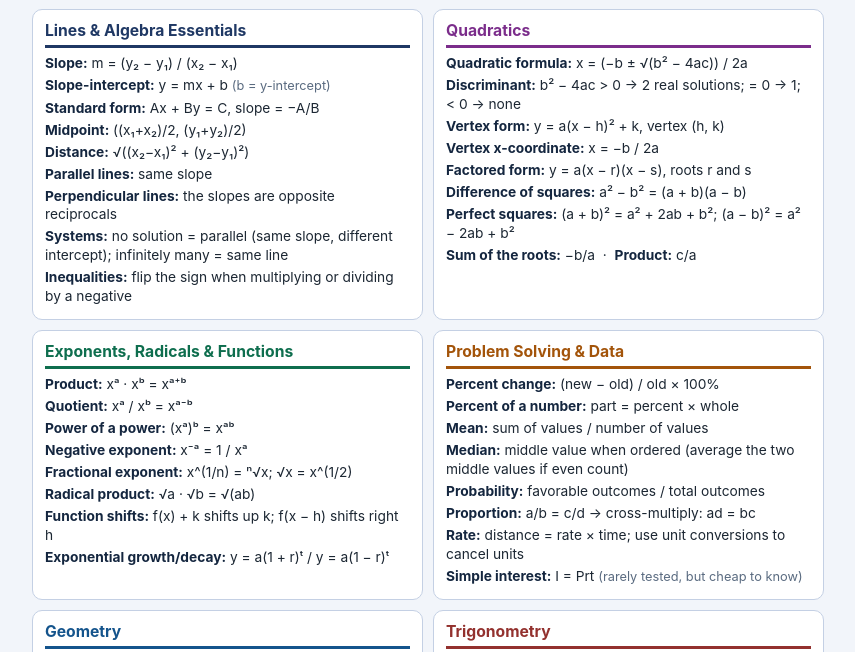
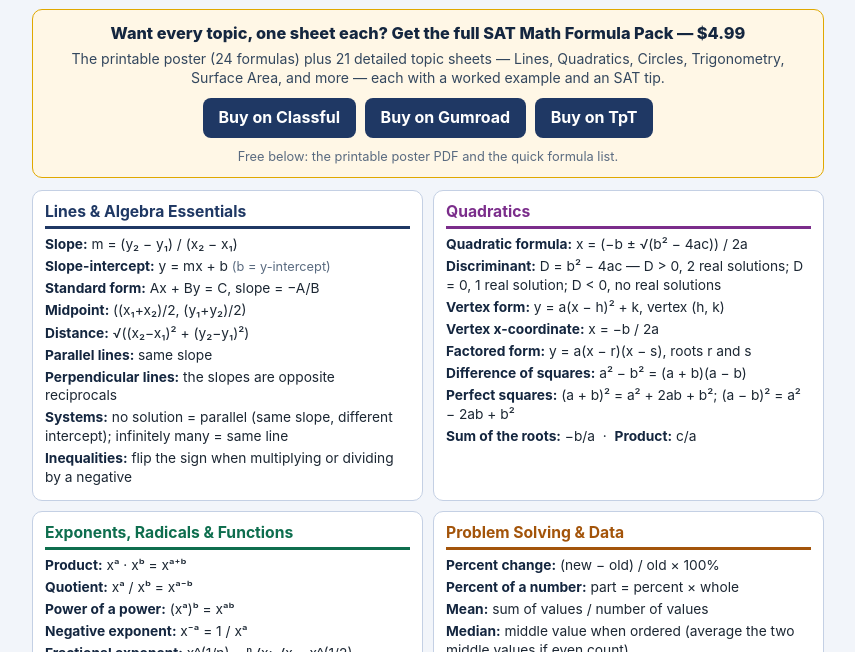
Before and after one commit to ryantkrug-sys/ryantkrug-sys.github.io, a plain HTML site: page formula-sheet.html in a window 1280 px wide. Shown: the part 127-779 px from the top of the page, without its empty margins (212-1067 px from the left). Drawn offline with Linux system fonts and the light colour scheme.

Commit message:
Formula sheet: new poster PDF + Formula Pack links

```diff
--- a/formula-sheet.html
+++ b/formula-sheet.html
@@ -46,6 +46,15 @@
     <p>From Ryan Krug, SAT prep instructor (Math with Ryan), Tampa, FL. The SAT gives you a short reference sheet — these are the formulas it leaves off that are worth knowing cold.</p>
   </header>
 
+  <div style="background:#fff7e6;border:1.5px solid #e0a800;border-radius:10px;padding:12px 16px;margin-bottom:12px;text-align:center;">
+    <div style="font-weight:800;font-size:1.02rem;color:#14263f;">Want every topic, one sheet each? Get the full SAT Math Formula Pack — $4.99</div>
+    <p style="font-size:.88rem;color:#33475e;margin:5px 0 9px;">The printable poster (24 formulas) plus 21 detailed topic sheets — Lines, Quadratics, Circles, Trigonometry, Surface Area, and more — each with a worked example and an SAT tip.</p>
+    <a href="https://classful.com/product/sat-math-formula-pack-poster-21-detailed-topic-sheets/" style="display:inline-block;background:#1f3864;color:#fff;text-decoration:none;font-weight:700;padding:9px 16px;border-radius:8px;margin:2px;">Buy on Classful</a>
+    <a href="https://mathwithryan.gumroad.com/l/sat-formula-pack" style="display:inline-block;background:#1f3864;color:#fff;text-decoration:none;font-weight:700;padding:9px 16px;border-radius:8px;margin:2px;">Buy on Gumroad</a>
+    <a href="https://www.teacherspayteachers.com/Product/SAT-Math-Formula-Pack-Poster-21-Detailed-Topic-Sheets-18523677" style="display:inline-block;background:#1f3864;color:#fff;text-decoration:none;font-weight:700;padding:9px 16px;border-radius:8px;margin:2px;">Buy on TpT</a>
+    <p style="font-size:.8rem;color:#5a6b80;margin-top:8px;">Free below: the printable poster PDF and the quick formula list.</p>
+  </div>
+
   <div class="cols">
     <section class="algebra">
       <h2>Lines &amp; Algebra Essentials</h2>
@@ -66,7 +75,7 @@
       <h2>Quadratics</h2>
       <ul>
         <li><span class="f">Quadratic formula:</span> x = (−b ± √(b² − 4ac)) / 2a</li>
-        <li><span class="f">Discriminant:</span> b² − 4ac &gt; 0 → 2 real solutions; = 0 → 1; &lt; 0 → none</li>
+        <li><span class="f">Discriminant:</span> D = b² − 4ac — D &gt; 0, 2 real solutions; D = 0, 1 real solution; D &lt; 0, no real solutions</li>
         <li><span class="f">Vertex form:</span> y = a(x − h)² + k, vertex (h, k)</li>
         <li><span class="f">Vertex x-coordinate:</span> x = −b / 2a</li>
         <li><span class="f">Factored form:</span> y = a(x − r)(x − s), roots r and s</li>
@@ -84,6 +93,7 @@
         <li><span class="f">Power of a power:</span> (xᵃ)ᵇ = xᵃᵇ</li>
         <li><span class="f">Negative exponent:</span> x⁻ᵃ = 1 / xᵃ</li>
         <li><span class="f">Fractional exponent:</span> x^(1/n) = ⁿ√x; √x = x^(1/2)</li>
+        <li><span class="f">Radicals as exponents:</span> ⁿ√(xᵃ) = x^(a/n) — for example, ∛(x²) = x^(2/3)</li>
         <li><span class="f">Radical product:</span> √a · √b = √(ab)</li>
         <li><span class="f">Function shifts:</span> f(x) + k shifts up k; f(x − h) shifts right h</li>
         <li><span class="f">Exponential growth/decay:</span> y = a(1 + r)ᵗ / y = a(1 − r)ᵗ</li>
```
Also changed, not shown: 1 other file.
